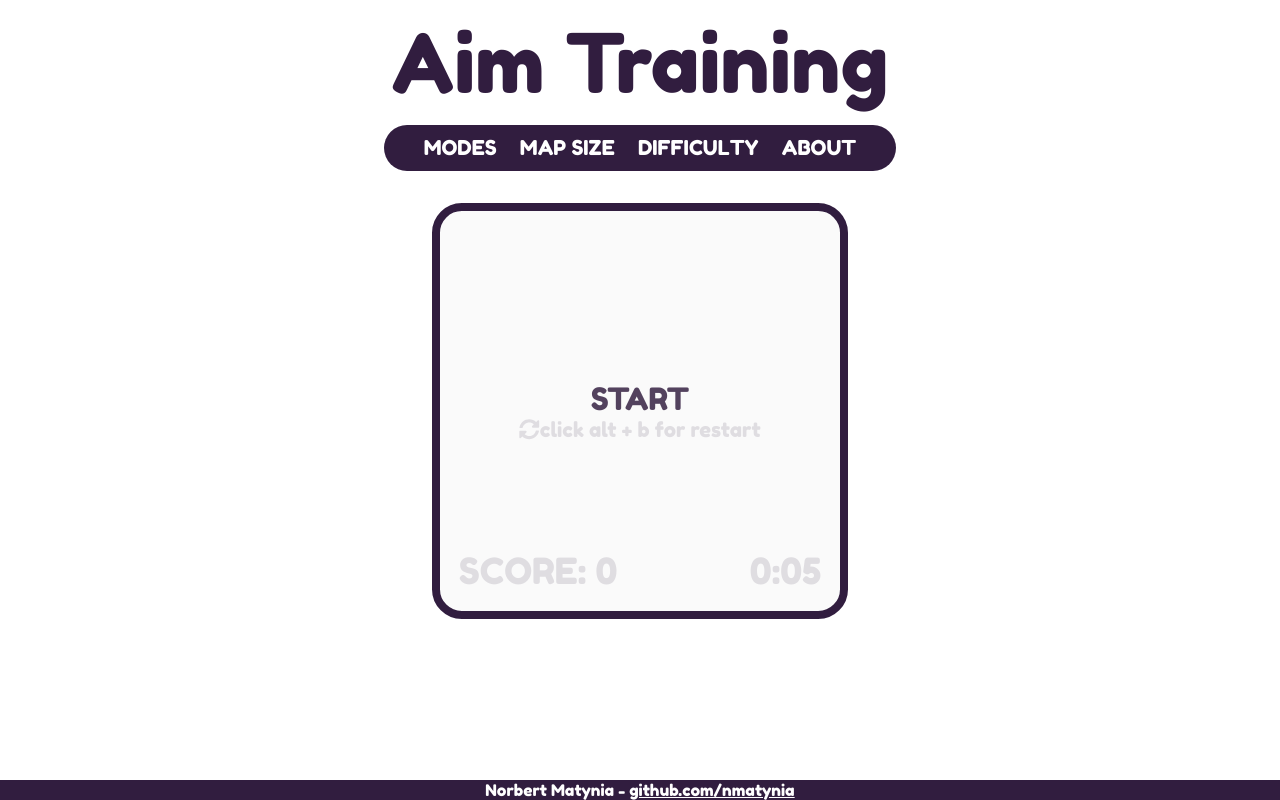
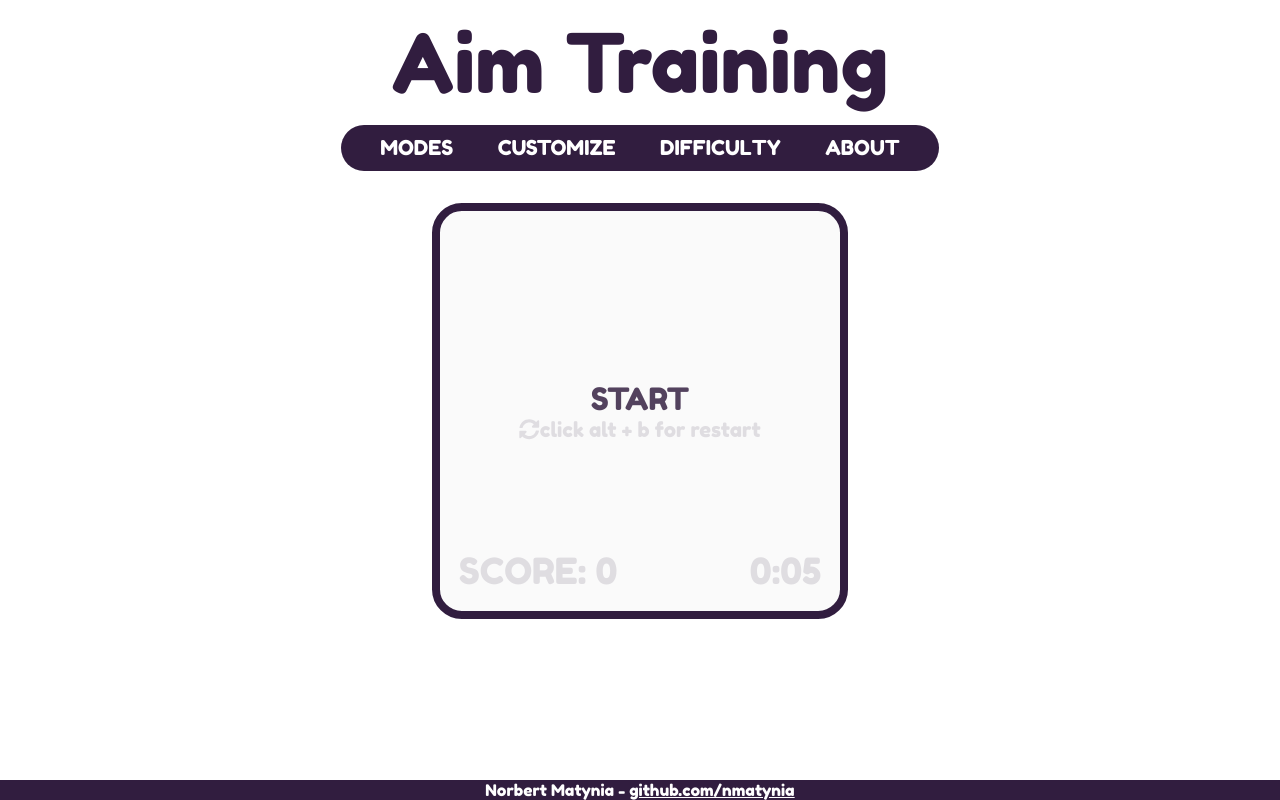
Before and after one commit to nmatynia/aim-training, a React (Create React App) app: page / in a window 1280 px wide. Built offline with nearby package versions, Linux system fonts and the light colour scheme.

Commit message:
Added basic dropdown logic and styling

```diff
--- /dev/null
+++ b/src/Components/DropdownMenu.tsx
@@ -0,0 +1,25 @@
+import React from "react";
+import '../Styles/DropdownMenu.css';
+const DropdownMenu:React.FC = () =>{
+
+    interface IProps{
+        children: React.ReactNode
+    }
+
+    //this took forever to figure out in typescript
+    const DropdownItem = ({children}:IProps) =>{
+        return(
+            <div className="menuItem">
+                {children}
+            </div>
+        );
+    }
+    return (
+        <div className="dropdown">
+            <DropdownItem>Classic</DropdownItem>
+            <DropdownItem>Frenzy</DropdownItem>
+        </div>
+    )
+}
+
+export default DropdownMenu;
--- a/src/Components/Nav.tsx
+++ b/src/Components/Nav.tsx
@@ -1,12 +1,24 @@
 import React from "react";
 import '../Styles/Nav.css'
+import NavItem from "./NavItem";
+import DropdownMenu from "./DropdownMenu";
+
 const Nav:React.FC = () =>{
     return(
         <div className="Nav">
-            <button>MODES</button>
-            <button>MAP SIZE</button>
-            <button>DIFFICULTY</button>
-            <button>ABOUT</button>
+            <NavItem text="MODES">
+                <DropdownMenu/>
+            </NavItem>
+
+            <NavItem text="CUSTOMIZE">
+                <DropdownMenu/>
+            </NavItem>
+            <NavItem text="DIFFICULTY">
+
+            </NavItem>
+            <NavItem text="ABOUT">
+
+            </NavItem>
         </div>
     )
 }
--- /dev/null
+++ b/src/Components/NavItem.tsx
@@ -0,0 +1,24 @@
+import React,{useState} from 'react';
+import { isPropertySignature } from 'typescript';
+import '../Styles/NavItem.css'
+
+interface IProps{
+    text: string
+    children: React.ReactNode
+}
+const NavItem:React.FC<IProps> = ({text,children}) =>{
+
+    const [open, setOpen] = useState<boolean>(false);
+
+    return(
+        <div className="navItem" >
+            <span className = "dropButton" onClick={() => setOpen(!open)}>
+                {text}
+            </span>
+
+            {open && children}
+        </div>
+    )
+}
+
+export default NavItem;
--- /dev/null
+++ b/src/Styles/DropdownMenu.css
@@ -0,0 +1,12 @@
+.dropdown{
+    position:absolute;
+    top: 75px;
+    width:auto;
+    z-index: 3;
+    background-color: grey;
+    padding: 0 35px;
+}
+
+.menuItem{
+    margin-bottom: 25px;
+}
--- a/src/Styles/Nav.css
+++ b/src/Styles/Nav.css
@@ -1,27 +1,11 @@
 .Nav{
+    position: relative;
+    display: flex;
     margin:0 auto 4.055vh auto;
     height: 5.763vh;
-    width: 64vh;
+    width: 74.7065vh;
     background-color: #311D3F;
     border-radius: 3.73vh;
+    justify-content: center;
+    align-items: center;
 }
-
-button{
-    font-family:'Fredoka One';
-    font-size: 2.561vh;
-    color:white;
-    background-color: #311D3F;
-    border: none;
-    padding:0;
-    margin:1.334vh 0;
-    margin-right:calc((27/937)*100vh);
-}
-
-button:nth-of-type(4n){
-    margin-right: 0;
-}
-
-button:hover{
-    cursor: pointer;
-    color: #cecece;
-}
--- /dev/null
+++ b/src/Styles/NavItem.css
@@ -0,0 +1,20 @@
+
+.navItem{
+    font-family:'Fredoka One';
+    font-size: 2.561vh;
+    color:white;
+    background-color: #311D3F;
+    /* border: none;
+    padding:0; */
+    margin:1.334vh 0;
+    margin-right:calc((52/937)*100vh);
+}
+
+.navItem:nth-of-type(4n){
+    margin-right: 0;
+}
+
+.navItem:hover{
+    cursor: pointer;
+    color: #cecece;
+}
```
